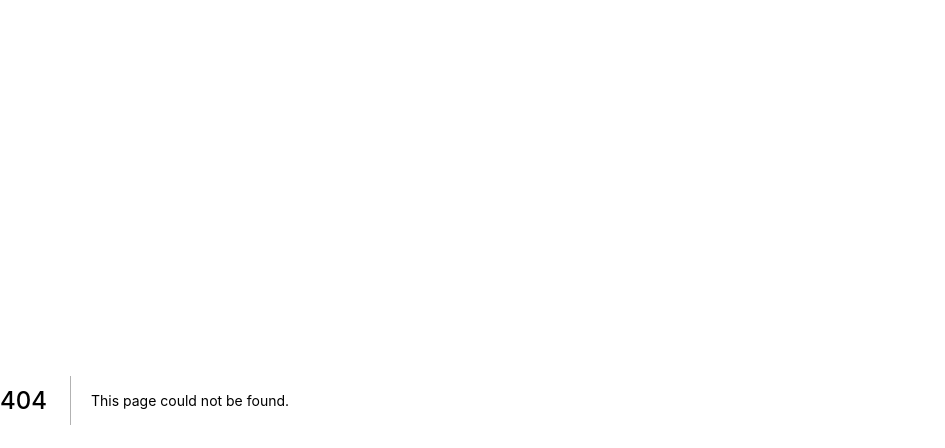
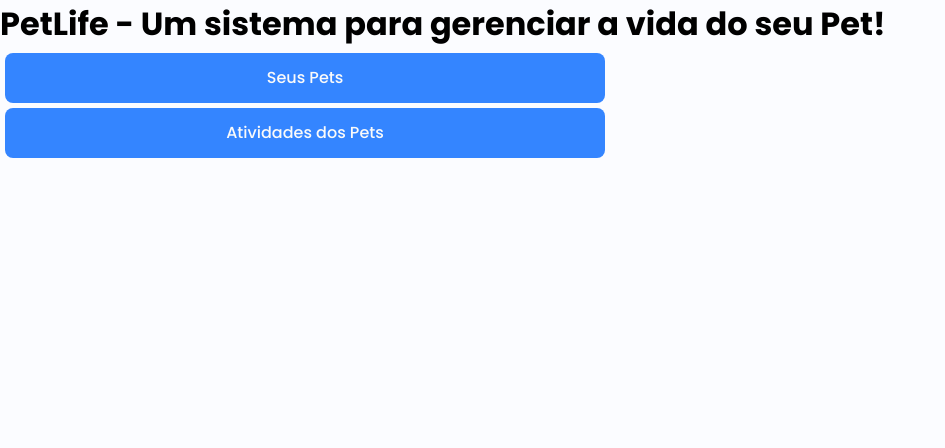
Before and after one commit to paulolemosfn/PetLife, a Next.js app: page /home in a window 1280 px wide. Before the commit this address had no page. Shown: the top 448 px of the page, without its empty margins (0-945 px from the left). Built offline with nearby package versions, Linux system fonts and the light colour scheme.

Commit message:
criando as páginas pets + activities

```diff
--- /dev/null
+++ b/pages/home/index.js
@@ -0,0 +1,18 @@
+import Header from "../../components/header"
+import Link from 'next/link'
+
+function HomePage() {
+  return <>
+    <Header />
+    <div>
+      <Link href="/pets">
+        <button class="margem">Seus Pets</button>
+      </Link>
+      <Link href="/activities">
+        <button class="margem">Atividades dos Pets</button>
+      </Link>
+    </div>
+  </>
+}
+
+export default HomePage
--- a/styles.css
+++ b/styles.css
@@ -135,3 +135,21 @@ input {
 button {
   padding: 2rem 8rem;
 }
+
+
+/* Cards */
+.card {
+  width: 20%;
+  border: .2rem solid var(--blue);
+  padding: 1rem .5rem;
+  font-weight: 300;
+  line-height: 5rem;
+  margin: .5rem;
+  text-align: center;
+  border-radius: .8rem;
+}
+
+.margem {
+  margin: .5rem;
+  width: 60rem;
+}
```
Also changed, not shown: pages/activities/index.js (added, +15 -0 lines), pages/index.js (+6 -3 lines), pages/pets/index.js (added, +15 -0 lines).
